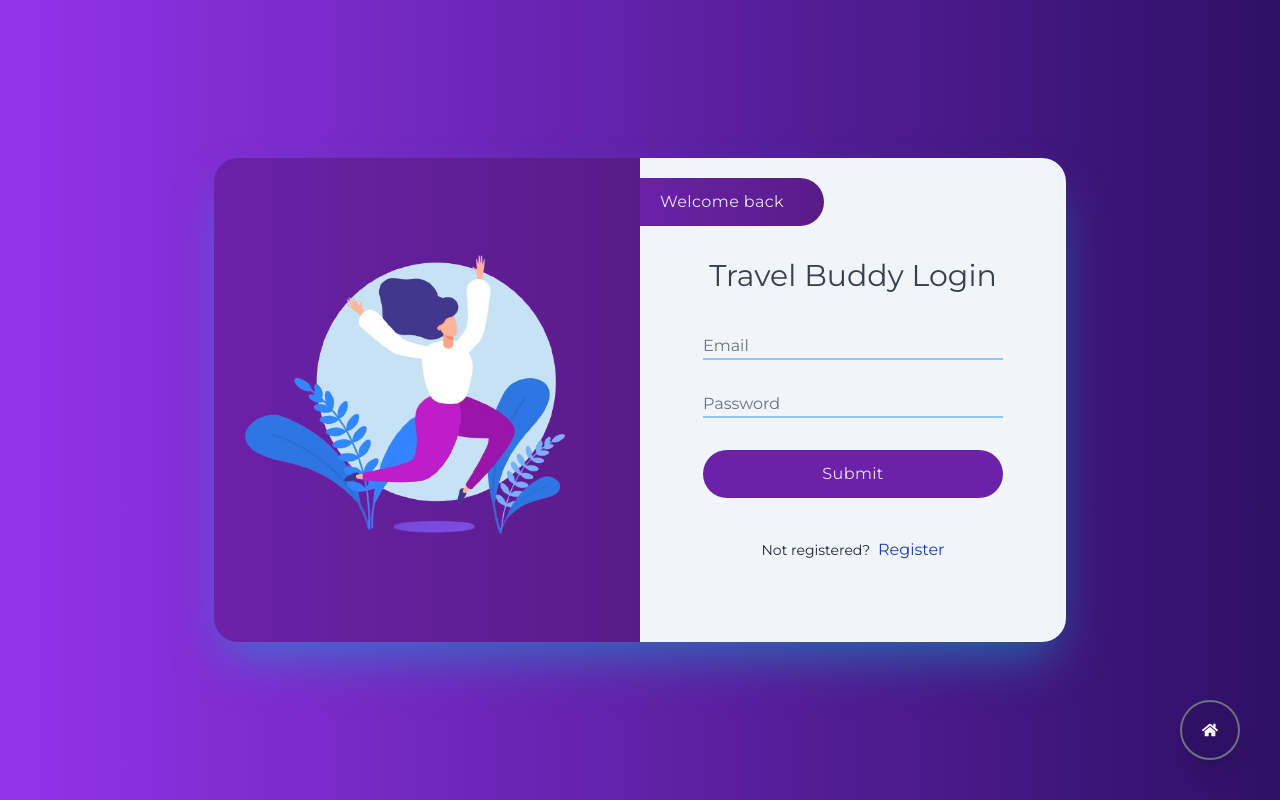
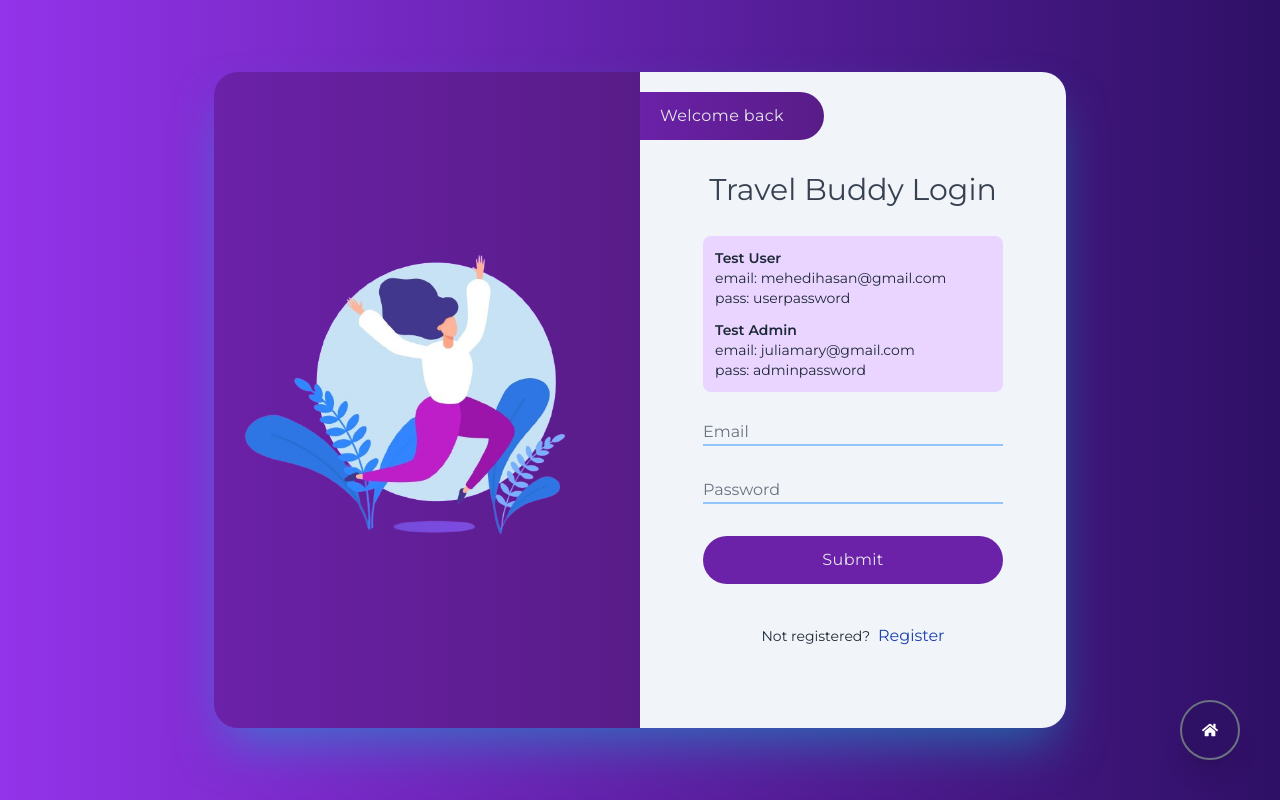
Before and after one commit to mehedih20/travel-buddy-client, a Next.js app: page /login in a window 1280 px wide. Built offline with nearby package versions, Linux system fonts and the light colour scheme; no server answers; a web font is replaced by a local one.

Commit message:
test credentials added

```diff
--- a/src/app/login/page.tsx
+++ b/src/app/login/page.tsx
@@ -74,12 +74,24 @@ const LoginPage = () => {
             Welcome back
           </h2>
           <div className="py-[80px]">
-            <h2 className="text-center font-montserrat text-3xl mt-5 text-gray-700">
+            <h2 className="text-center font-montserrat text-3xl mt-5 mb-7 text-gray-700">
               Travel Buddy Login
             </h2>
+            <div className="mx-10 px-3 py-3 mb-7 bg-purple-200 rounded-lg">
+              <div className="mb-3 text-sm">
+                <h4 className="font-semibold">Test User</h4>
+                <p>email: mehedihasan@gmail.com</p>
+                <p>pass: userpassword</p>
+              </div>
+              <div className="text-sm">
+                <h4 className="font-semibold">Test Admin</h4>
+                <p>email: juliamary@gmail.com</p>
+                <p>pass: adminpassword</p>
+              </div>
+            </div>
             <form
               onSubmit={handleSubmit(onSubmit)}
-              className="flex flex-col p-10 bg-slate-100"
+              className="flex flex-col px-10 pb-10 bg-slate-100"
             >
               <input
                 type="email"
```
